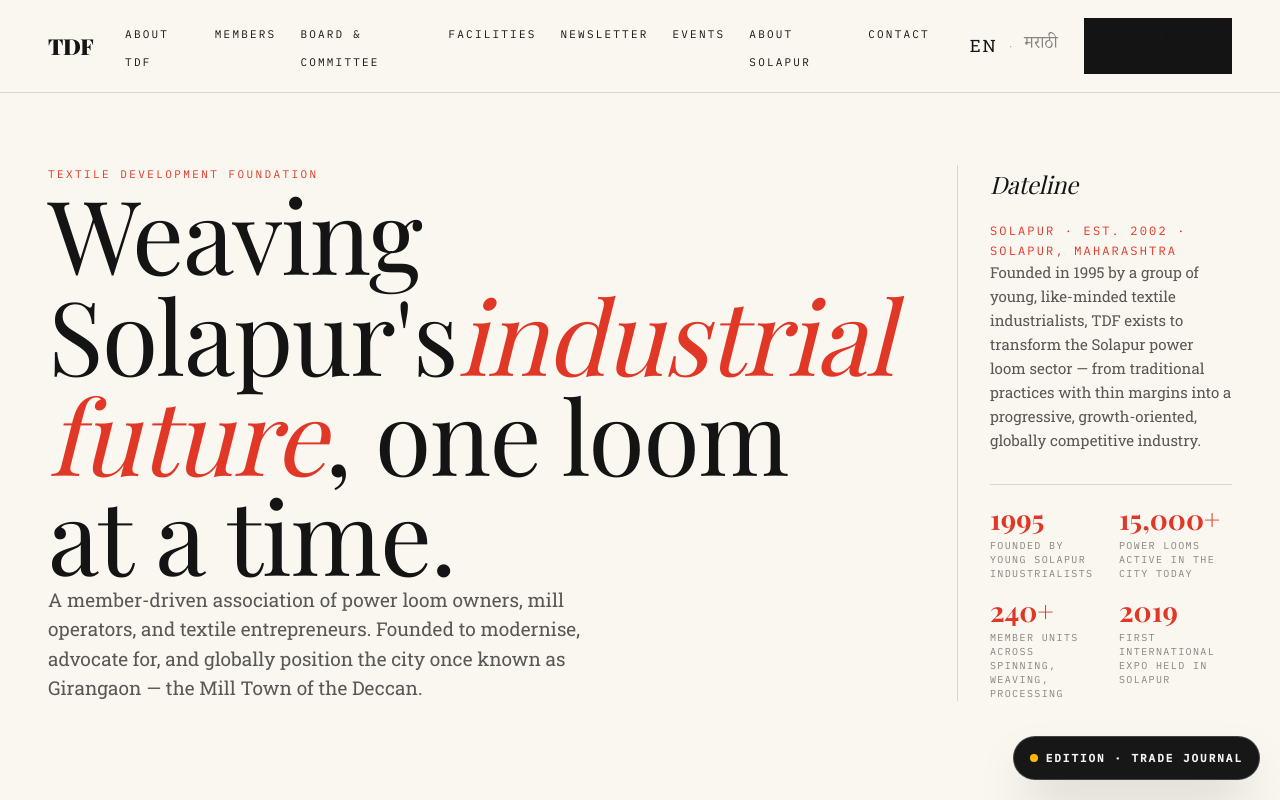
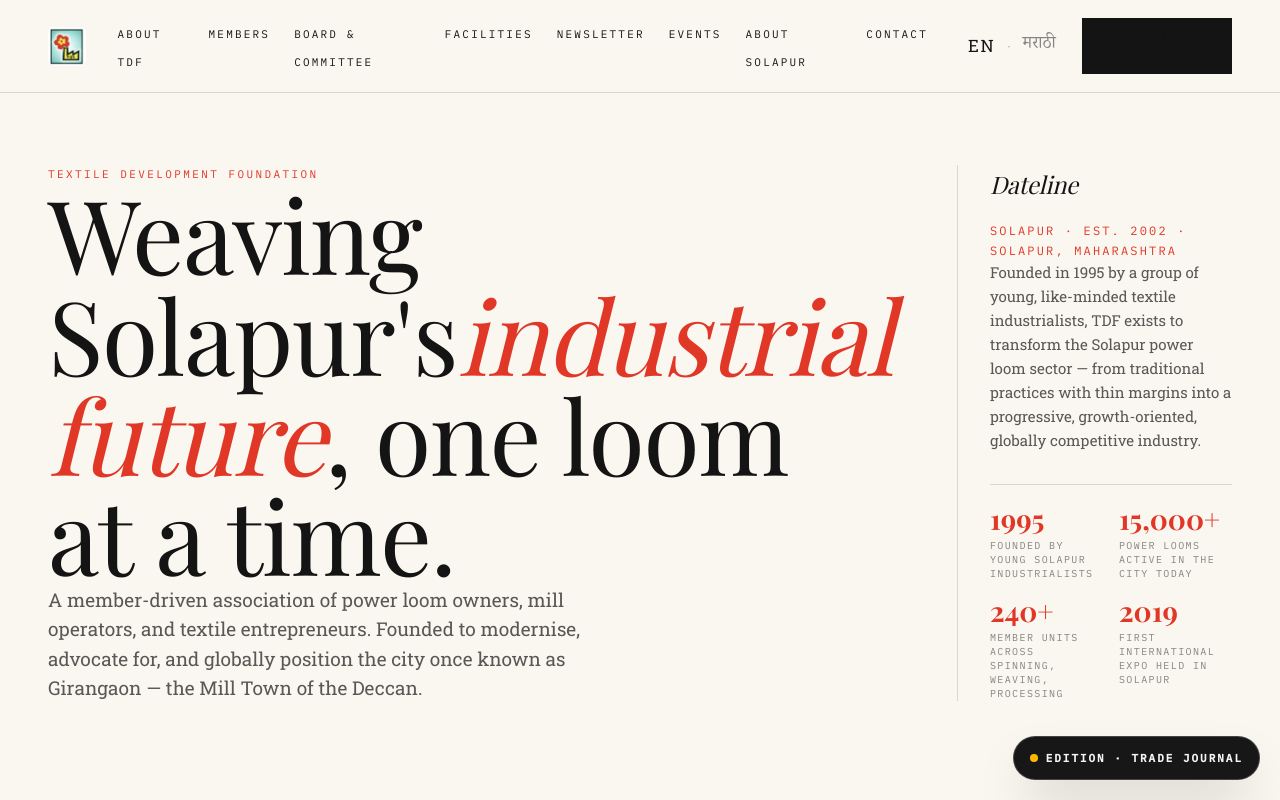
Before and after one commit to Arraj2611/TDF-design-demos, a Next.js app: page /v3 in a window 1280 px wide. Shown: the top 800 px of the page. Built offline with nearby package versions, Linux system fonts and the light colour scheme.

Commit message:
fix(v3): use shared TDF logo image (match V1/V2)

```diff
--- a/components/variants/v3/Footer.tsx
+++ b/components/variants/v3/Footer.tsx
@@ -1,5 +1,6 @@
 'use client';
 
+import Image from 'next/image';
 import { useT } from '@/components/shared/LangProvider';
 import styles from '@/styles/variants/v3.module.css';
 
@@ -10,7 +11,9 @@
     <footer className={styles.foot}>
       <div className={styles.footTop}>
         <div>
-          <div className={styles.footMark}>TDF</div>
+          <div className={styles.footMark}>
+            <Image src="/assets/tdf-logo-v2.png" alt="TDF" width={48} height={48} />
+          </div>
           <p className={styles.footTag}>{f.tag}</p>
         </div>
         <div>
--- a/components/variants/v3/Nav.tsx
+++ b/components/variants/v3/Nav.tsx
@@ -1,5 +1,6 @@
 'use client';
 
+import Image from 'next/image';
 import { useT } from '@/components/shared/LangProvider';
 import { BilingualToggle } from '@/components/shared/BilingualToggle';
 import styles from '@/styles/variants/v3.module.css';
@@ -21,7 +22,7 @@
     <header className={styles.nav}>
       <div className={styles.navInner}>
         <a href="#top" className={styles.mark} aria-label="TDF home">
-          TDF
+          <Image src="/assets/tdf-logo-v2.png" alt="TDF" width={40} height={40} priority />
         </a>
         <nav aria-label="Primary">
           <ul className={styles.links}>
--- a/styles/variants/v3.module.css
+++ b/styles/variants/v3.module.css
@@ -103,12 +103,17 @@
   gap: 32px;
 }
 .mark {
-  font-family: var(--font-playfair);
-  font-weight: 900;
-  font-size: 22px;
+  display: inline-flex;
+  align-items: center;
   color: var(--ink);
   text-decoration: none;
-  letter-spacing: -0.02em;
+  line-height: 0;
+}
+.mark img {
+  width: 40px;
+  height: 40px;
+  object-fit: contain;
+  border-radius: 6px;
 }
 .links {
   display: flex;
@@ -814,10 +819,13 @@
   border-bottom: 1px solid var(--rule);
 }
 .footMark {
-  font-family: var(--font-playfair);
-  font-weight: 900;
-  font-size: 32px;
-  letter-spacing: -0.02em;
+  line-height: 0;
+}
+.footMark img {
+  width: 48px;
+  height: 48px;
+  object-fit: contain;
+  border-radius: 8px;
 }
 .footTag {
   font-size: 14px;
```
